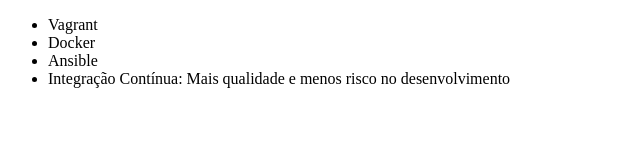
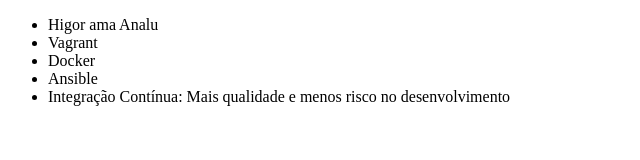
Before and after one commit to Senhorracional/aluracurso, a plain HTML site: page index.html in a window 1280 px wide. Shown: the whole page, without its empty margins (0-640 px from the left). Drawn offline with Linux system fonts and the light colour scheme.

Commit message:
commit do amor

```diff
--- a/index.html
+++ b/index.html
@@ -6,6 +6,7 @@
 </head>
 <body>
     <ul>
+        <li>Higor ama Analu</li>
         <li>Vagrant</li>
         <li>Docker</li>
         <li>Ansible</li>
```
